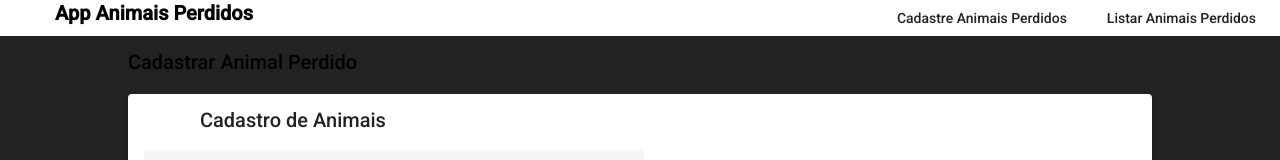
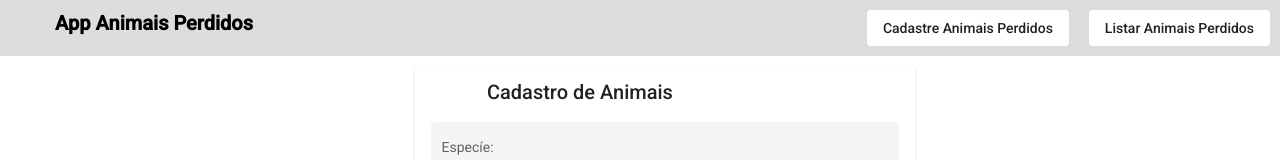
Before and after one commit to lorraynenevesdev/app-animal-perdido, an Angular app: page /edicao-animais-perdidos/1 in a window 1280 px wide. Shown: the top 160 px of the page. Built offline with nearby package versions, Linux system fonts and the light colour scheme; no server answers.

Commit message:
Customizações layout

```diff
--- a/src/app/app.component.css
+++ b/src/app/app.component.css
@@ -13,3 +13,7 @@ h2{
     margin: 5px;
     line-height: 27px;
 }
+
+html, body{
+    height:100% ;
+}
--- a/src/app/app.component.html
+++ b/src/app/app.component.html
@@ -5,47 +5,19 @@
     fxLayout.xs="column"
     fxLayoutAlign="center"
     fxLayoutGap="10px"
-    fxLayoutGap.xs="0">
-    <div class="item item-4" fxFlex fxFlexOffset="50px"  fxFlexOffset.xs="0"><span>App Animais Perdidos</span></div>
-    <div class="item item-5 example-button-row" fxFlex>
+    fxLayoutGap.xs="0" style="background:#ddd; min-height: 50px;">
+      <div class="item item-4" fxFlex fxFlexOffset="50px"  fxFlexOffset.xs="0"><span style="line-height:47px;">App Animais Perdidos</span></div>
+      <div class="item item-5 example-button-row" fxFlex>
 
-        <a routerLink= "/lista-animais-perdidos" mat-flat-button >Listar Animais Perdidos</a>
-        <a routerLink= "/cadastro-animais-perdidos" mat-flat-button >Cadastre Animais Perdidos</a>
+          <a routerLink= "/lista-animais-perdidos" mat-flat-button style="margin:10px;" >Listar Animais Perdidos</a>
+          <a routerLink= "/cadastro-animais-perdidos" mat-flat-button style="margin:10px;" >Cadastre Animais Perdidos</a>
+
+      </div>
+  </div>
 
 
 
-      <!-- <button mat-icon-button [matMenuTriggerFor]="menu" aria-label="Example icon-button with a menu">
-        <mat-icon>more_vert</mat-icon>
-      </button>
-      <mat-menu #menu="matMenu">
-        <button mat-menu-item>
-          <a routerLink= "/lista-animais-perdidos">Lista Animais Perdidos</a>
-
-        </button>
-        <button mat-menu-item disabled>
-          <a href= "/cadastro-animais-perdidos">Cadastre Animais Perdidos</a>
-        </button>
-        <button mat-menu-item>
-          <mat-icon>notifications_off</mat-icon>
-          <span>Disable alerts</span>
-        </button>
-      </mat-menu> -->
-    </div>
-</div>
-
-
-
-      <div fxFlex fxLayout="column" fxLayoutGap="10px" style="height:100vh" style="background:#222;">
-
-        <!-- <h1>Animais Perdidos </h1>
-
-        <div>
-          <a routerLink= "/cadastro-animais-perdidos">Cadastre Animais Perdidos</a>
-          <br>
-          <a routerLink= "/lista-animais-perdidos">Lista Animais Perdidos</a>
-        </div> -->
-        <!--  -->
-
+      <div fxFlex fxLayout="column" fxLayoutGap="10px" >
 
         <router-outlet></router-outlet>
 
--- a/src/app/cadastro-animais-perdidos/cadastro-animais-perdidos.component.css
+++ b/src/app/cadastro-animais-perdidos/cadastro-animais-perdidos.component.css
@@ -13,3 +13,11 @@ li {
   .example-full-width {
     width: 100%;
   }
+
+  .main-container {
+    display: flex;
+    flex-direction: column;
+    min-height: -webkit-fill-available;
+    min-width: 300px;
+    max-height: -webkit-fill-available;
+  }
--- a/src/app/cadastro-animais-perdidos/cadastro-animais-perdidos.component.html
+++ b/src/app/cadastro-animais-perdidos/cadastro-animais-perdidos.component.html
@@ -1,4 +1,4 @@
-<div fxFlex fxLayout="column" style="height:100vh" >
+<div fxFlex fxLayout="column" >
 
         <div class="container"
         fxLayout
@@ -6,10 +6,12 @@
         fxLayoutAlign="center"
         fxLayoutGap="10px"
         fxLayoutGap.xs="0">
-            <div class="item item-1" fxFlex="80%">
-            <h2>Cadastrar Animal Perdido</h2>
+            <div class="item item-1" fxFlex>
+                <div class="container"  fxLayout fxLayout.xs="column" fxLayoutAlign="center" fxLayoutGap="10px" fxLayoutGap.xs="0">
 
-            <div *ngIf="response" style="background:#696969; color:white;">
+                    <div class="item item-2" fxFlex fxFlexOffset="50px" fxFlex="500px" style="margin-bottom:500px"    fxFlexOffset.xs="0">
+
+                        <div *ngIf="response" style="background:#696969; color:white; padding: 5px; border-radius: 5px;">
                             <p>Animal Cadastrado com Sucesso!</p>
                         </div>
 
@@ -82,7 +84,6 @@
                                                 </mat-card-actions>
                                             </mat-card>
                                             <input type="file" #fileUpload id="fileUpload" name="fileUpload" accept="image/*" style="display:none;" /></div>
-                        <br><br>
                                 </div>
                             </mat-card-content>
 
@@ -91,8 +92,18 @@
                             </mat-card-actions>
                         </mat-card>
                 </div>
+
+                </div>
+
         </div>
     </div>
+</div>
+
+
+
+
+
+
 <div *ngIf = "response">
     <h3>Cadastrado com Sucesso ! </h3>
     <label>Especíe: {{response.data.especie}}</label> <br>
--- a/src/app/lista-animais-perdidos/lista-animais-perdidos.component.html
+++ b/src/app/lista-animais-perdidos/lista-animais-perdidos.component.html
@@ -8,7 +8,7 @@
   <div class="item item-1" fxFlex="100%" *ngIf="responseListaAnimalPerdido" >
     <div class="container containeranimal" style="margin-bottom: 30px;" fxLayout fxLayout.xs="column" fxLayoutAlign="center" fxLayoutGap="10px" fxLayoutGap.xs="0" *ngFor="let animalperdido of responseListaAnimalPerdido.data" >
 
-        <div class="item item-2" fxFlex fxFlexOffset="50px" fxFlex="600px"  fxFlexOffset.xs="0">
+        <div class="item item-2" fxFlex fxFlexOffset="50px" fxFlex="600px" fxFlexOffset.xs="0">
            <mat-card class="example-card">
                 <mat-card-header>
                     <div mat-card-avatar class="example-header-image"></div>
--- a/src/app/update-animais-perdidos/update-animais-perdidos.component.html
+++ b/src/app/update-animais-perdidos/update-animais-perdidos.component.html
@@ -1,4 +1,4 @@
-<div fxFlex fxLayout="column" style="height:100vh" >
+<div fxFlex fxLayout="column" >
 
         <div class="container"
         fxLayout
@@ -6,10 +6,12 @@
         fxLayoutAlign="center"
         fxLayoutGap="10px"
         fxLayoutGap.xs="0">
-            <div class="item item-1" fxFlex="80%">
-            <h2>Cadastrar Animal Perdido</h2>
+            <div class="item item-1" fxFlex>
+                <div class="container"  fxLayout fxLayout.xs="column" fxLayoutAlign="center" fxLayoutGap="10px" fxLayoutGap.xs="0">
 
-            <div *ngIf="response" style="background:#696969; color:white;">
+                    <div class="item item-2" fxFlex fxFlexOffset="50px" fxFlex="500px" style="margin-bottom:500px"    fxFlexOffset.xs="0">
+
+                            <div *ngIf="response" style="background:#696969; color:white; padding: 5px; border-radius: 5px;">
                                     <p>Animal Atualiizado com Sucesso!</p>
                                 </div>
 
@@ -90,10 +92,5 @@
                     </div>
                 </div>
             </div>
-<div *ngIf = "response">
-    <h3>Cadastrado com Sucesso ! </h3>
-    <label>Especíe: {{response.data.especie}}</label> <br>
-    <label>Caracteristícas Fisícas: {{response.data.caracteristicas_fisicas}}</label><br>
-    <label>Local: {{response.data.onde}}</label><br>
-    <label>Data: {{response.data.quando}}</label><br>
         </div>
+</div>
```
Lines whose indentation alone changed are shown as unchanged.
